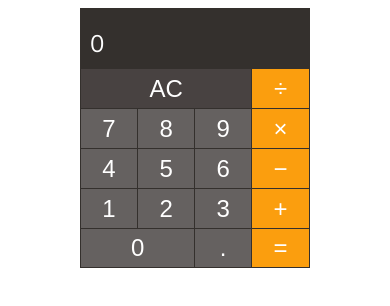
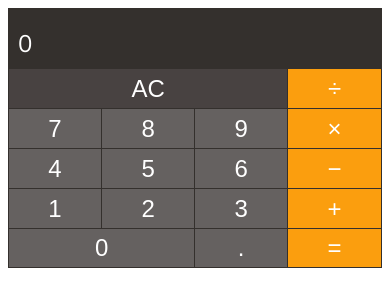
Before and after one commit to alejandrosrez/vanilla-js-calculator, a plain HTML site: page index.html in a window 390 px wide. Drawn offline with Linux system fonts and the light colour scheme.

Commit message:
Fix CSS for better UX on mobile

```diff
--- a/styles.css
+++ b/styles.css
@@ -2,6 +2,12 @@ main {
     width: 230px;
     margin: auto;
     font-family: 'Mulish', sans-serif;
+}
+
+@media (max-width: 480px) {
+    main {
+        width: 100%;
+    }
 }
 
 button {
```
